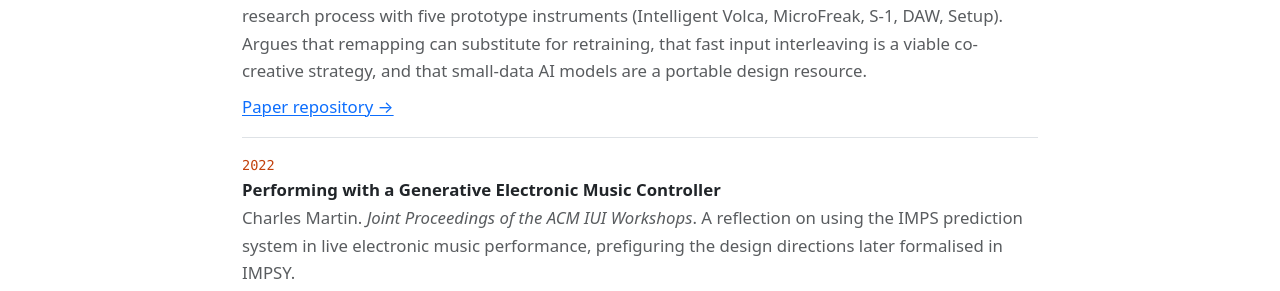
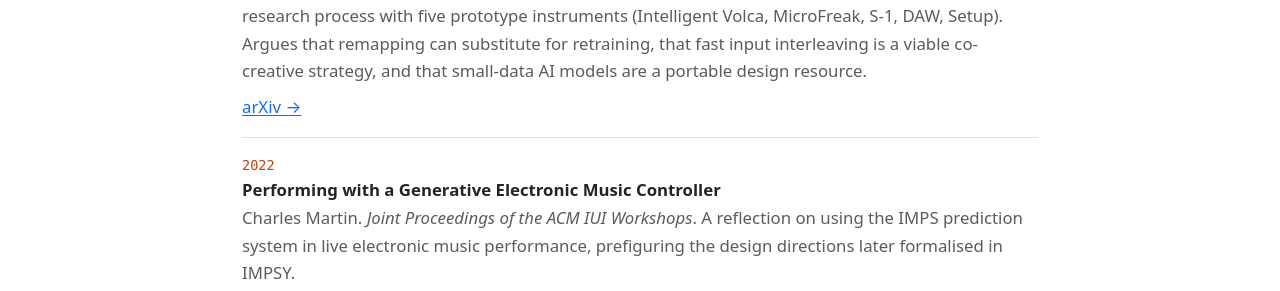
Before and after one commit to cpmpercussion/impsy-homepage, a Jekyll site: the page built from research.md, in a window 1280 px wide and 900 px high, scrolled down 340 px. Shown: the part 165-456 px from the top of the window. Built offline with Jekyll 4.4.1, drawn with Linux system fonts in a browser that asks for light colours.

Commit message:
Change paper repository link to arXiv
Updated the link to the paper repository in the research document.

```diff
--- a/research.md
+++ b/research.md
@@ -15,7 +15,7 @@ IMPSY sits in a research thread that began with mixture density recurrent networ
     <div class="pub-year">2026</div>
     <div class="pub-title">Opening the Design Space: Two Years of Performance with Intelligent Musical Instruments</div>
     <p class="mb-2 text-body-secondary">Charles Martin. <em>International Conference on New Interfaces for Musical Expression (NIME)</em>, London. Introduces the Raspberry-Pi-based IMPSY platform and reflects on a two-year first-person artistic research process with five prototype instruments (Intelligent Volca, MicroFreak, S-1, DAW, Setup). Argues that remapping can substitute for retraining, that fast input interleaving is a viable co-creative strategy, and that small-data AI models are a portable design resource.</p>
-    <a href="https://github.com/cpmpercussion/impsypi-opening-design-space-paper">Paper repository →</a>
+    <a href="https://arxiv.org/abs/2604.23583">arXiv →</a>
   </li>
   <li>
     <div class="pub-year">2022</div>
```
